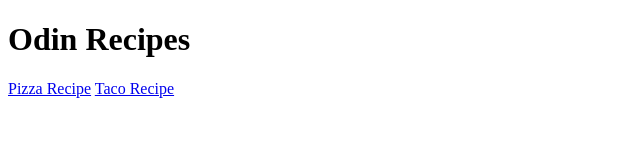
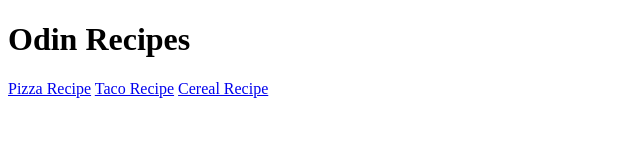
Before and after one commit to paulgriego/odin-recipes-, a plain HTML site: page index.html in a window 1280 px wide. Shown: the whole page, without its empty margins (0-640 px from the left). Drawn offline with Linux system fonts and the light colour scheme.

```diff
--- a/index.html
+++ b/index.html
@@ -10,5 +10,6 @@
   <h1>Odin Recipes</h1>
   <a href="./recipes/pizza.html">Pizza Recipe</a>
   <a href="./recipes/tacos.html">Taco Recipe</a>
+  <a href="./recipes/cereal.html">Cereal Recipe</a>
 </body>
 </html>
```
